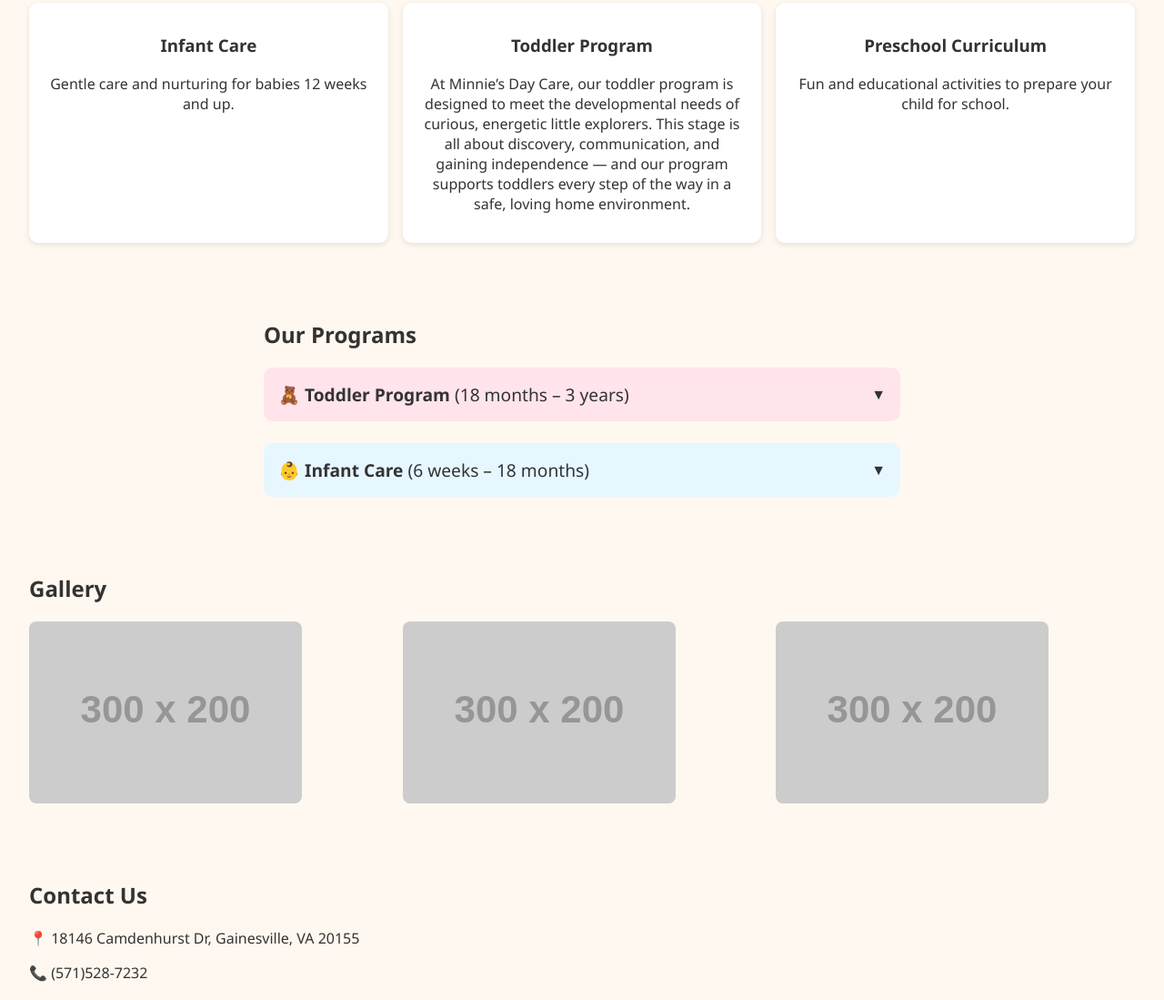
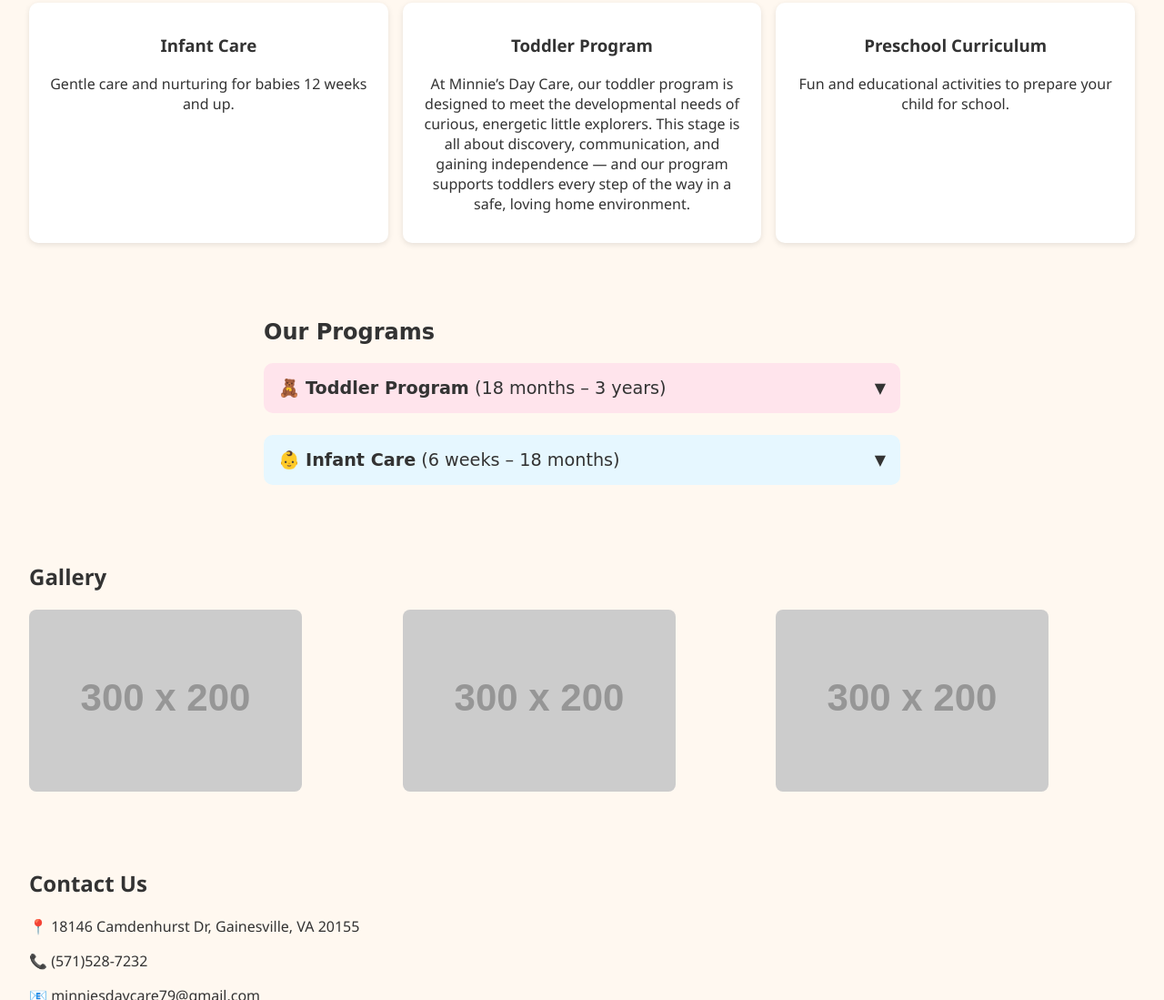
Before and after one commit to simranrana/minnies-day-care, a plain HTML site: page index.html in a window 1280 px wide. Shown: the part 833-1932 px from the top of the page at 91% size. Drawn offline with Linux system fonts and the light colour scheme; placeholder pictures from the web are drawn by us.

Commit message:
Progress

```diff
--- a/index.html
+++ b/index.html
@@ -137,7 +137,7 @@ form button:hover {
     </div>
   </section>
 
-  <section id="programs" style="max-width: 700px; margin: auto; padding: 2rem;" style="font-family: cursive;">
+  <section id="programs" style="max-width: 700px; margin: auto; padding: 2rem; font-family: cursive;">
   <h2 style="text-align: left;">Our Programs</h2>
 
   <!-- Toggle Button -->
```
